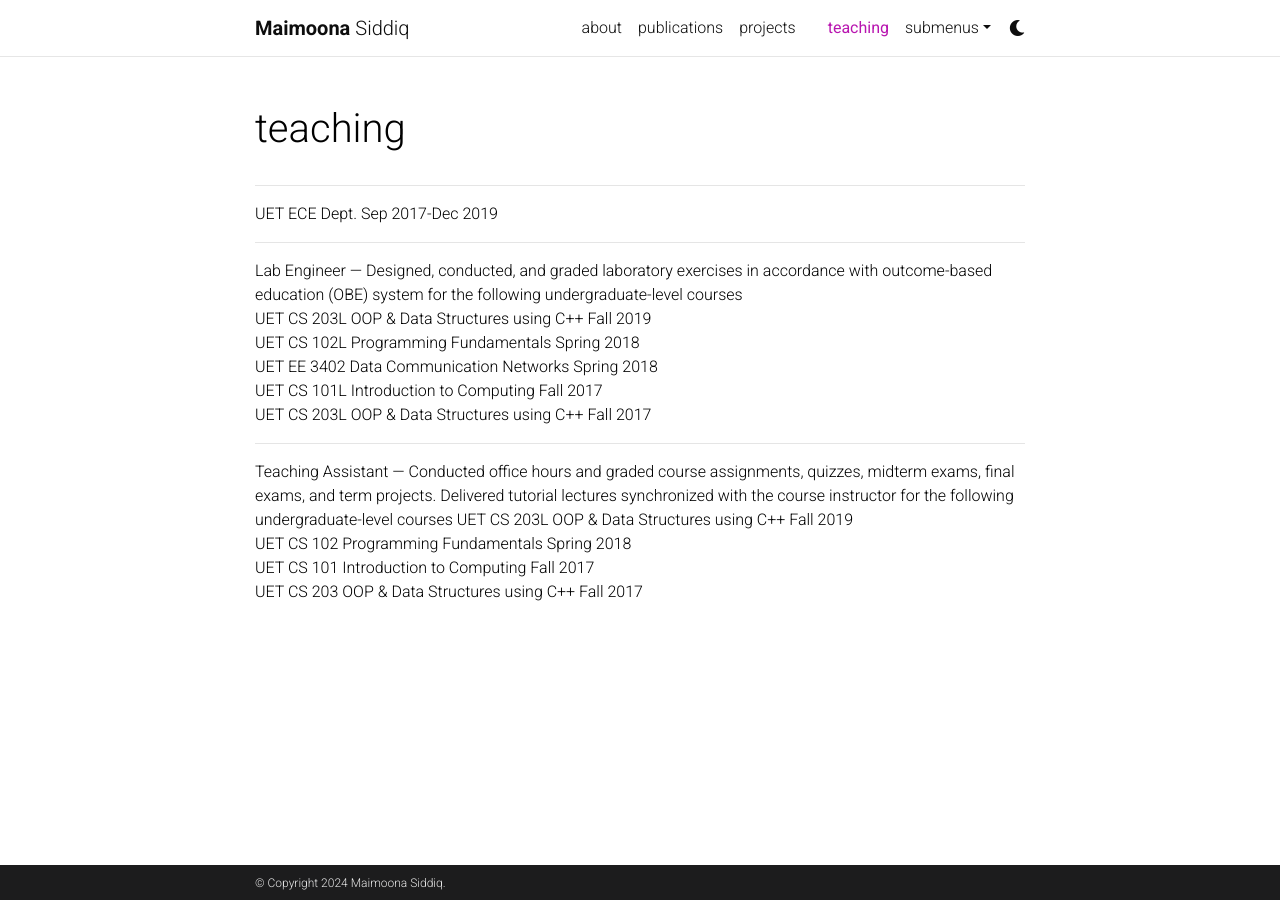
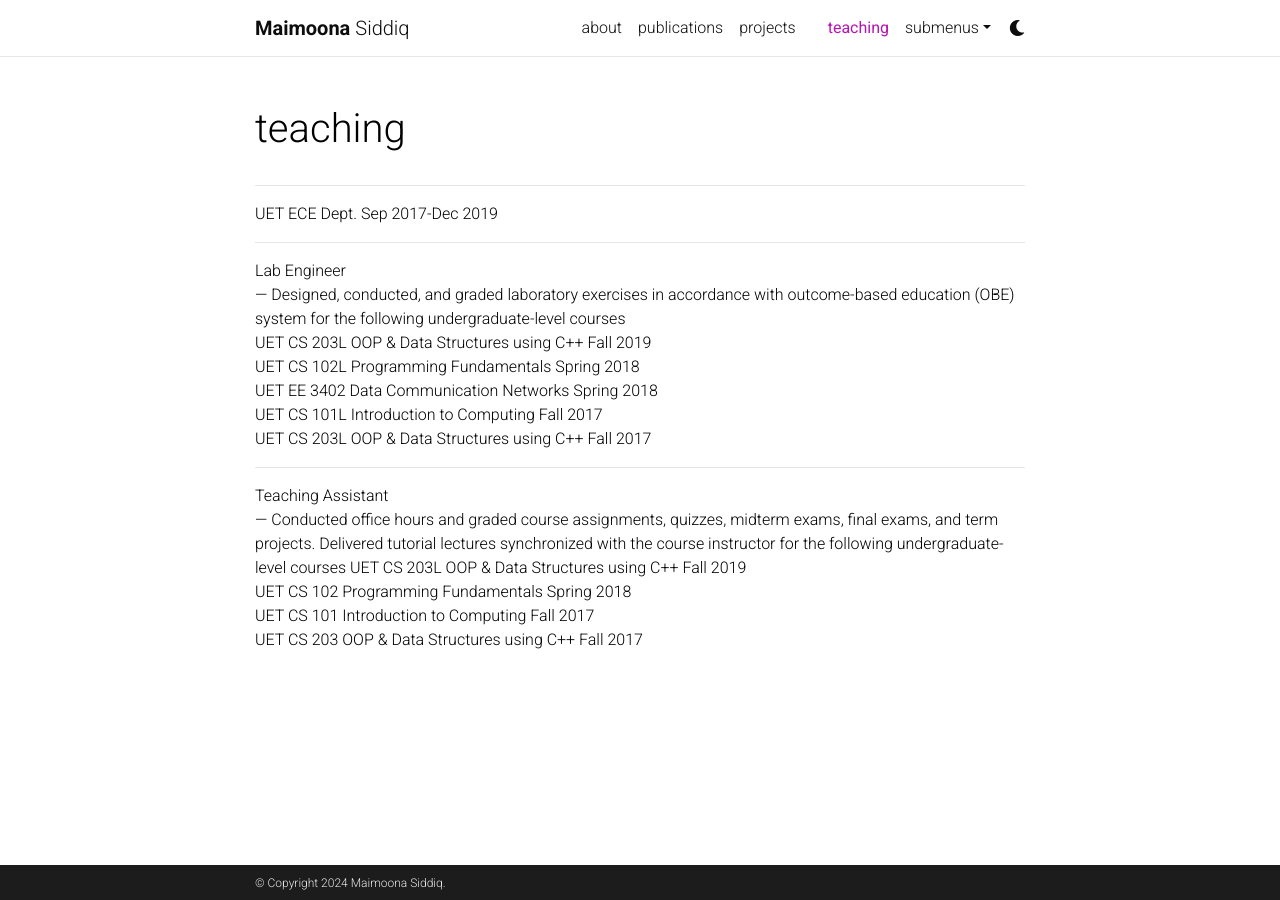
Before and after one commit to MaiMoonaa/maimoonaa.github.io, a Jekyll site: the page built from _pages/teaching.md, in a window 1280 px wide. Built offline with Jekyll 4.4.1, drawn with Linux system fonts in a browser that asks for light colours; comment, search, counter and statistics services are not loaded; a style sheet for code colours, icons or effects is not loaded.

```diff
--- a/_pages/teaching.md
+++ b/_pages/teaching.md
@@ -11,7 +11,7 @@ nav_order: 5
 UET ECE Dept.  Sep 2017-Dec 2019
 
 ---
-Lab Engineer
+Lab Engineer \\
 ---
 Designed, conducted, and graded laboratory exercises in accordance with outcome-based education
 (OBE) system for the following undergraduate-level courses \\
@@ -22,7 +22,7 @@ UET CS 101L Introduction to Computing  Fall 2017 \\
 UET CS 203L OOP & Data Structures using C++  Fall 2017
 
 ---
-Teaching Assistant
+Teaching Assistant \\
 ---
 Conducted office hours and graded course assignments, quizzes, midterm exams, final exams, and term projects. Delivered tutorial lectures synchronized with the course instructor for the following undergraduate-level courses
 UET CS 203L OOP & Data Structures using C++  Fall 2019 \\
```
